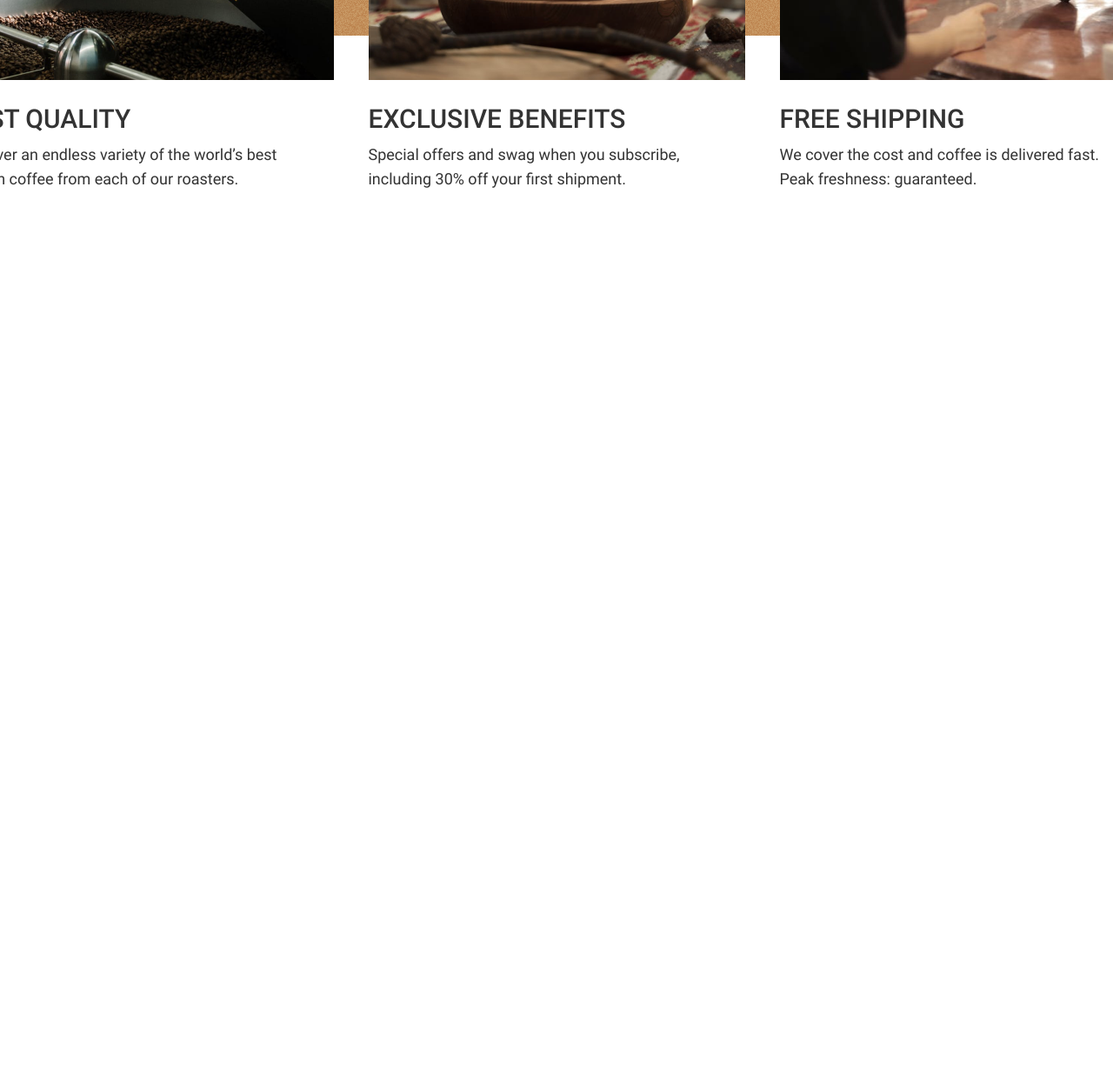
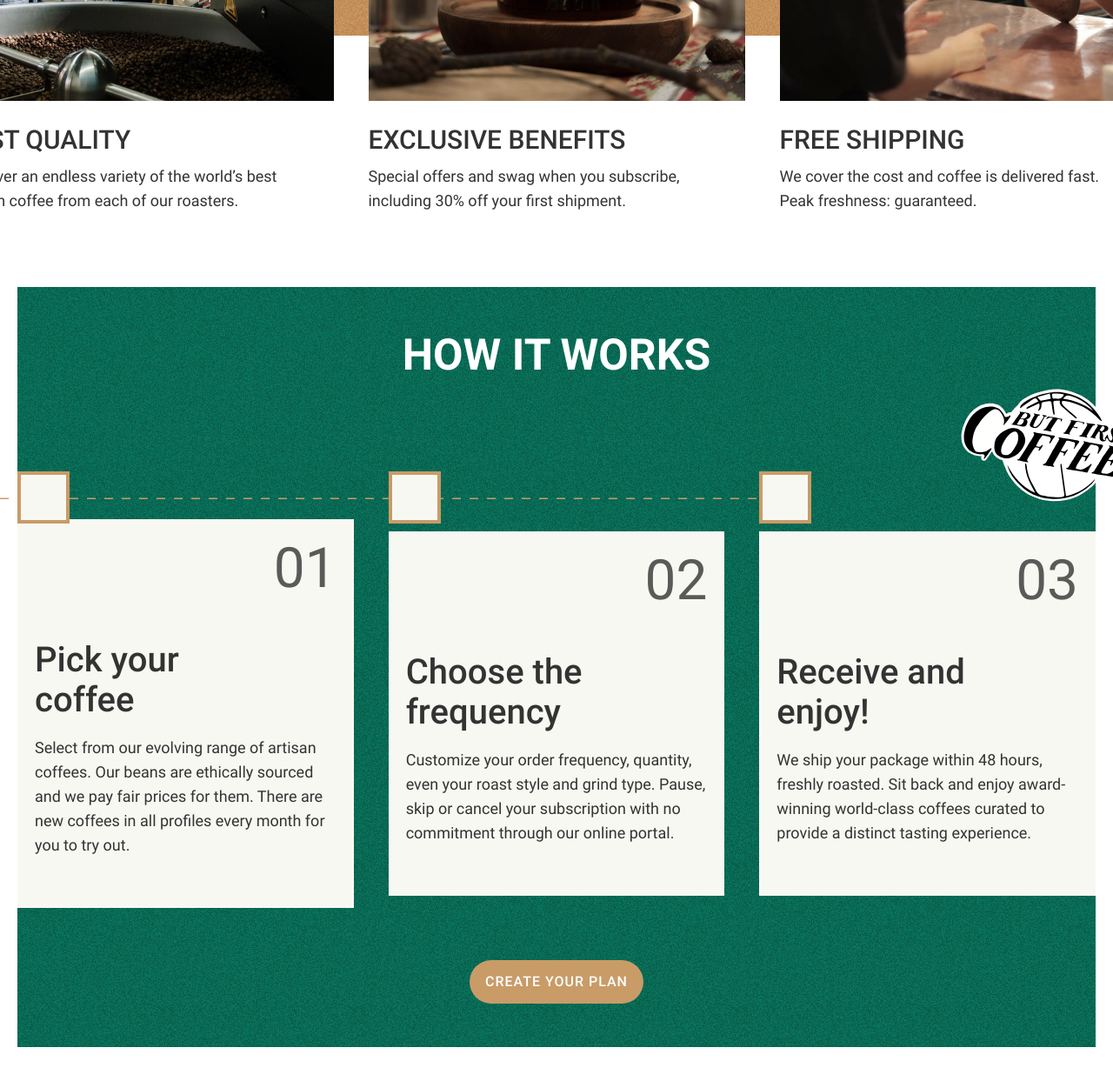
Before and after one commit to Hamidullo-Ahmedov/coffee, a plain HTML site: page index.html in a window 1280 px wide. Shown: the part 3217-4460 px from the top of the page at 87% size. Before the commit the page ends 3517 px from the top, so only its background shows below. Drawn offline with Linux system fonts and the light colour scheme.

Commit message:
Cover the howitworks section

```diff
--- a/index.html
+++ b/index.html
@@ -230,7 +230,73 @@
       </div>
     </section>
 
-    <!-- howitowrks section ends -->
+    <!-- whychoose section ends -->
+
+    <!-- howitworks section starts -->
+
+    <section class="howitworks">
+      <div class="howitworks__wrapper">
+        <h2 class="howitworks__title">
+          How it works
+        </h2>
+        <ol class="howitworks__list unstyled-list">
+          <li class="howitworks__item">
+            <span class="howitworks__number">
+              01
+            </span>
+            <div class="howitworks__inner">
+              <div class="howitworks__subtitle-wrapper">
+                <h3 class="howitworks__subtitle">
+                  Pick your coffee
+                </h3>
+              </div>
+              <p class="howitworks__description">
+                Select from our evolving range of artisan coffees. Our beans are ethically sourced and we
+                pay fair prices for them. There are new coffees in all profiles every month for you to try
+                out.
+              </p>
+            </div>
+          </li>
+          <li class="howitworks__item">
+            <span class="howitworks__number">
+              02
+            </span>
+            <div class="howitworks__inner">
+              <div class="howitworks__subtitle-wrapper">
+                <h3 class="howitworks__subtitle">
+                  Choose the frequency
+                </h3>
+              </div>
+              <p class="howitworks__description">
+                Customize your order frequency, quantity, even your roast style and grind type. Pause, skip
+                or cancel your subscription with no commitment through our online portal.
+              </p>
+            </div>
+          </li>
+          <li class="howitworks__item">
+            <span class="howitworks__number">
+              03
+            </span>
+            <div class="howitworks__inner">
+              <div class="howitworks__subtitle-wrapper">
+                <h3 class="howitworks__subtitle">
+                  Receive and enjoy!
+                </h3>
+              </div>
+              <p class="howitworks__description">
+                We ship your package within 48 hours, freshly roasted. Sit back and enjoy award-winning
+                world-class coffees curated to provide a distinct tasting experience.
+              </p>
+            </div>
+          </li>
+        </ol>
+        <a class="howitworks__link" href="#">
+          Create your plan
+        </a>
+      </div>
+    </section>
+
+    <!-- howitworks section ends -->
 
   </main>
 
--- a/scss/blocks/_howitowrks.scss
+++ b/scss/blocks/_howitowrks.scss
@@ -0,0 +1,112 @@
+.howitworks {
+  padding-inline: 20px;
+  position: relative;
+  padding-bottom: 50px;
+}
+
+.howitworks__wrapper {
+  background-image: url("../images/howitworks-bg.png");
+  padding-bottom: 50px;
+}
+
+.howitworks__title {
+  margin-top: 0;
+  margin-bottom: 160px;
+  padding-top: 50px;
+  font-size: 50px;
+  font-weight: 700;
+  text-align: center;
+  text-transform: uppercase;
+  color: #fff;
+}
+
+.howitworks__list {
+  display: flex;
+  justify-content: center;
+  align-items: center;
+  column-gap: 40px;
+  padding-bottom: 60px;
+}
+
+.howitworks__list::before {
+  position: absolute;
+  top: calc(50% - 220px);
+  left: calc(50% - 640px);
+  content: "";
+  background-image: url("../../images/dotted-line.svg");
+  width: 900px;
+  height: 2px;
+}
+
+.howitworks__list::after {
+  position: absolute;
+  top: calc(50% - 380px);
+  right: calc(50% - 700px);
+  content: "";
+  background-image: url("../../images/but-coffee-first2.svg");
+  background-repeat: no-repeat;
+  width: 250px;
+  height: 170px;
+}
+
+.howitworks__item {
+  width: 433px;
+  display: flex;
+  flex-direction: column;
+  padding-top: 20px;
+  padding-inline: 20px;
+  padding-bottom: 40px;
+  background-color: #f8f8f2;
+}
+
+.howitworks__item::before {
+  position: absolute;
+  top: calc(50% - 250px);
+  content: "";
+  width: 60px;
+  height: 60px;
+  border: 4px solid #c99b67;
+  background-color: #f8f8f2;
+  margin-left: -20px;
+}
+
+.howitworks__number {
+  display: block;
+  margin-left: auto;
+  font-size: 64px;
+  color: $text-color;
+  opacity: 0.8;
+}
+
+.howitworks__subtitle-wrapper {
+  width: 231px;
+}
+
+.howitworks__subtitle {
+  margin-top: 45px;
+  margin-bottom: 10px;
+  font-size: 40px;
+  font-weight: 500;
+  color: $text-color;
+}
+
+.howitworks__description {
+  font-size: 18px;
+  line-height: $lower-line-heght;
+  color: $text-color;
+}
+
+.howitworks__link {
+  display: block;
+  width: 200px;
+  margin-inline: auto;
+  padding-block: 16px;
+  text-decoration-line: none;
+  font-weight: 500;
+  text-align: center;
+  text-transform: uppercase;
+  letter-spacing: 1px;
+  border-radius: 100px;
+  color: #fff;
+  background-color: #c99b67;
+}
--- a/scss/blocks/_whychoose.scss
+++ b/scss/blocks/_whychoose.scss
@@ -1,7 +1,7 @@
 .whychoose {
   position: relative;
   padding: 20px;
-  padding-bottom: 0;
+  padding-bottom: 289px;
 }
 
 .whychoose__wrapper {
@@ -35,24 +35,23 @@
 
 .whychoose__list {
   position: absolute;
-  top: calc(50% - 80px);
+  top: calc(50% - 200px);
   left: 0;
   right: 0;
   display: flex;
   justify-content: center;
   align-items: center;
   column-gap: 40px;
-  padding-bottom: 80px;
 }
 
 .whychoose__list::before {
   position: absolute;
-  top: calc(50% - 420px);
+  top: calc(50% - 380px);
   left: calc(50% - 750px);
   content: "";
   background-image: url("../images/but-first-coffee.svg");
-  width: 140px;
-  height: 144px;
+  width: 160px;
+  height: 160px;
   background-repeat: no-repeat;
 }
 
```
Also changed, not shown: css/main.css, 1 other file.
